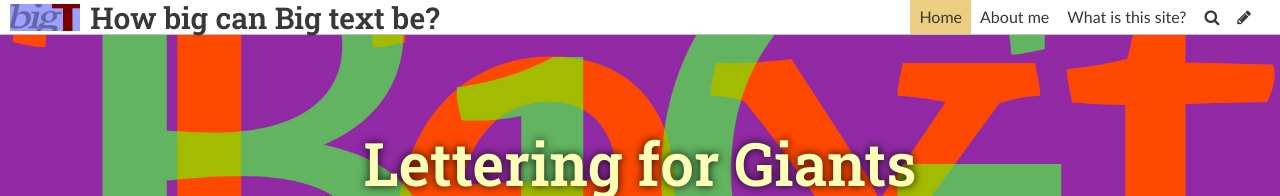
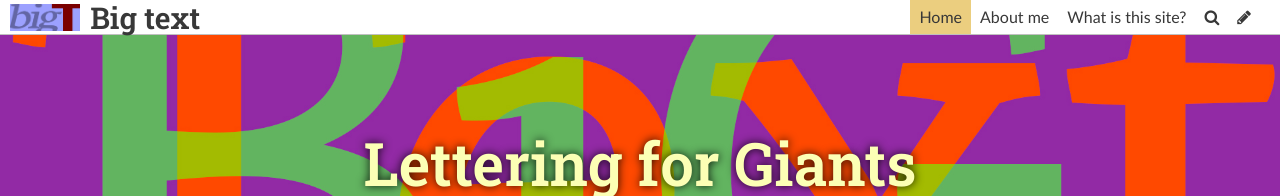
Before and after one commit to chrisatbrookes/bigtext, a Jekyll site: the page built from index.html, in a window 1280 px wide. Shown: the top 196 px of the page. Built offline with Jekyll 4.4.1, drawn with Linux system fonts in a browser that asks for light colours; some web fonts are replaced; the list of posts is cut into pages by our own code.

Commit message:
Update Settings “general”

```diff
--- a/_data/settings.yml
+++ b/_data/settings.yml
@@ -1,4 +1,4 @@
-title: How big can Big text be?
+title: Big text
 description: Looking at how type is used in gigantic lettering
 footer_text: Copyright 2020 Chris Jennings
 header_feature_image: ../uploads/bigtext.jpg
```
